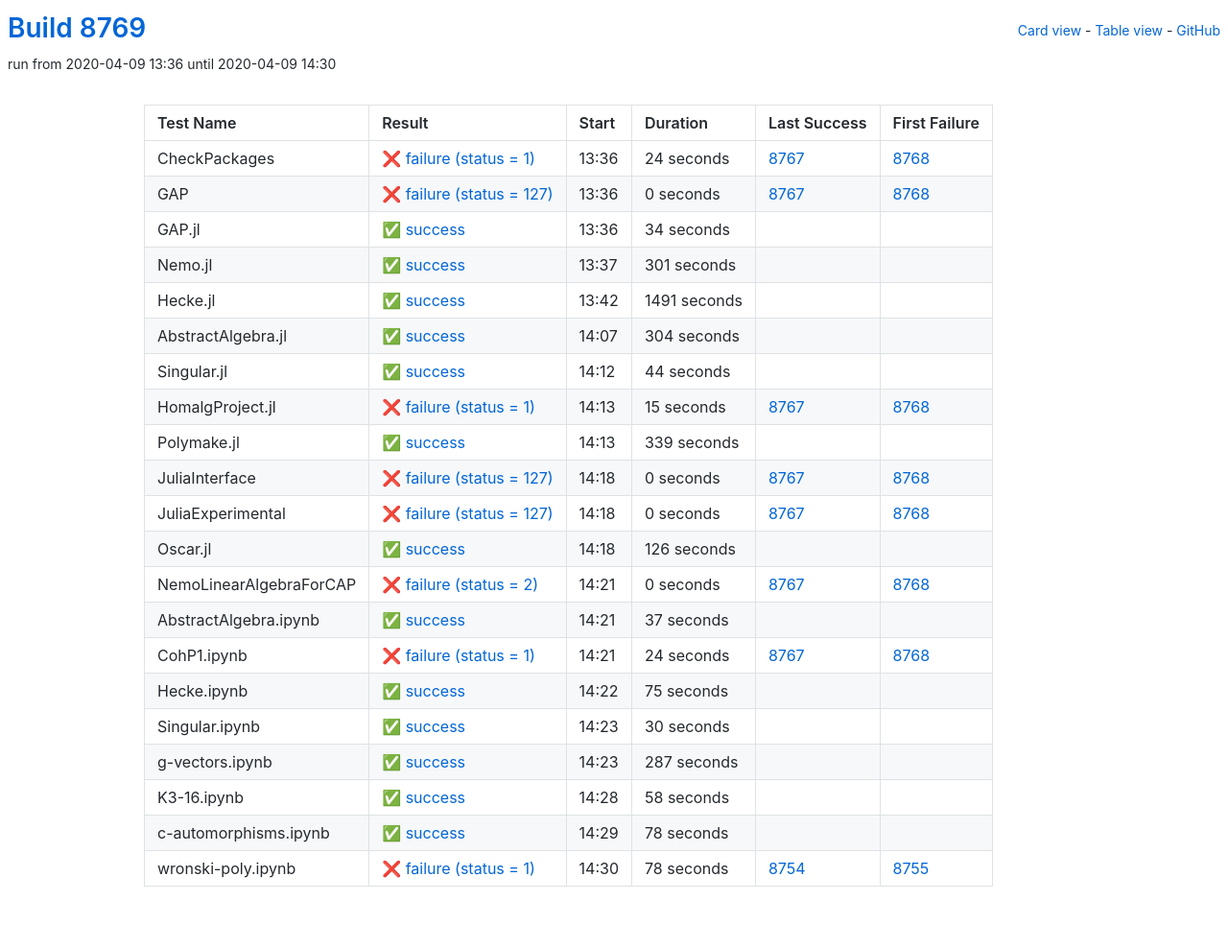
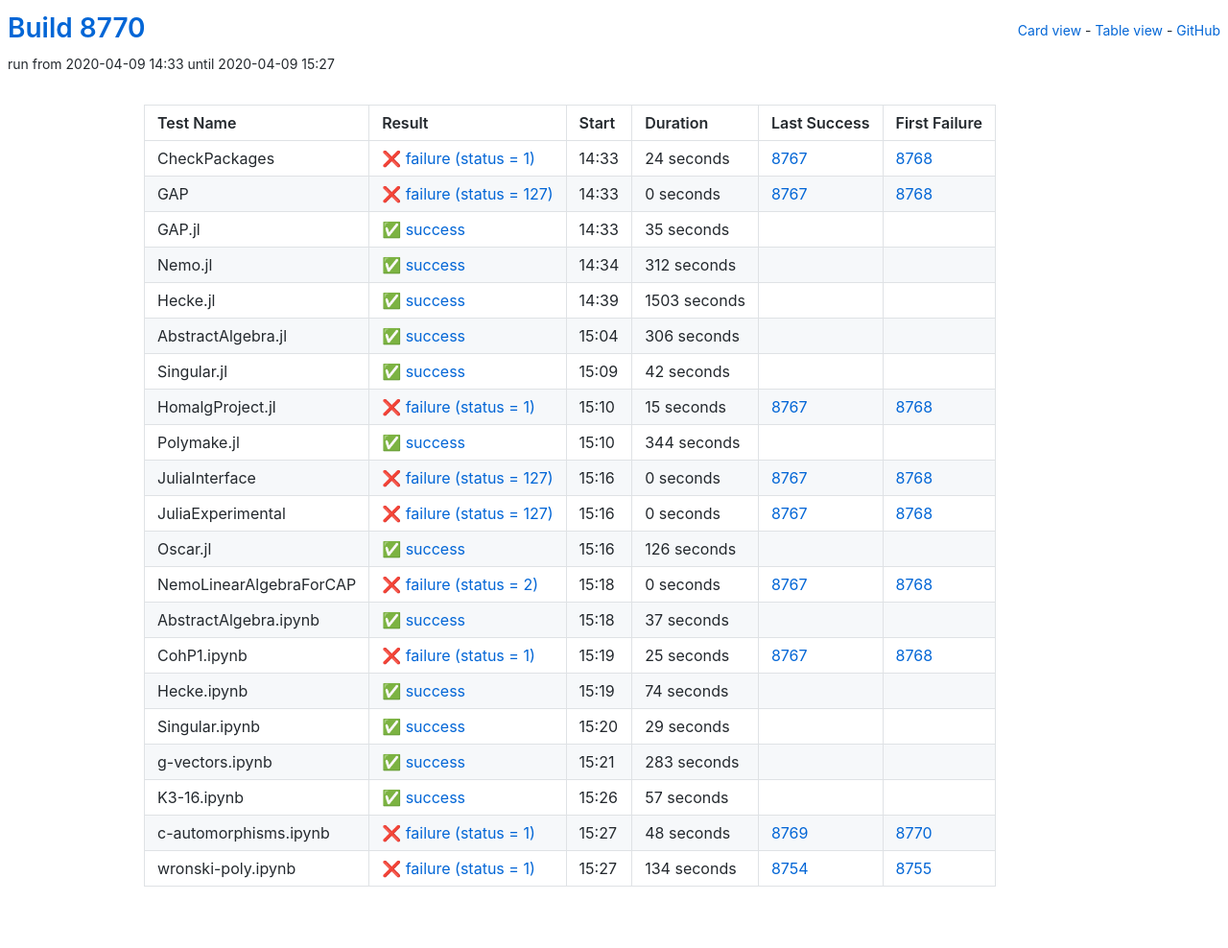
Before and after one commit to oscar-system/oscar-ci-status, a Jekyll site: the page built from table.html, in a window 1280 px wide. Shown: the whole page at 96% size. Built offline with Jekyll 4.4.1, drawn with Linux system fonts in a browser that asks for light colours.

Commit message:
Build 8770

```diff
--- a/_data/ci.yml
+++ b/_data/ci.yml
@@ -1,5 +1,5 @@
-build: 8769
-build_url: https://oscarci.mathematik.uni-kl.de/job/oscar/8769/
+build: 8770
+build_url: https://oscarci.mathematik.uni-kl.de/job/oscar/8770/
 job: oscar
 tests:
 - duration: 24
@@ -8,9 +8,9 @@ tests:
   first_failure_url: https://oscarci.mathematik.uni-kl.de/job/oscar/8768/
   last_success: 8767
   last_success_url: https://oscarci.mathematik.uni-kl.de/job/oscar/8767/
-  log: https://oscarci.mathematik.uni-kl.de/job/oscar/8769/artifact/logs/build-8769/CheckPackages.log
+  log: https://oscarci.mathematik.uni-kl.de/job/oscar/8770/artifact/logs/build-8770/CheckPackages.log
   name: CheckPackages
-  start: 2020-04-09 13:36
+  start: 2020-04-09 14:33
   status: failure
   success: false
 - duration: 0
@@ -19,64 +19,64 @@ tests:
   first_failure_url: https://oscarci.mathematik.uni-kl.de/job/oscar/8768/
   last_success: 8767
   last_success_url: https://oscarci.mathematik.uni-kl.de/job/oscar/8767/
-  log: https://oscarci.mathematik.uni-kl.de/job/oscar/8769/artifact/logs/build-8769/GAP.log
+  log: https://oscarci.mathematik.uni-kl.de/job/oscar/8770/artifact/logs/build-8770/GAP.log
   name: GAP
-  start: 2020-04-09 13:36
+  start: 2020-04-09 14:33
   status: failure
   success: false
-- duration: 34
+- duration: 35
   exitcode: 0
   first_failure: false
   first_failure_url: null
   last_success: false
   last_success_url: null
-  log: https://oscarci.mathematik.uni-kl.de/job/oscar/8769/artifact/logs/build-8769/GAP.jl.log
+  log: https://oscarci.mathematik.uni-kl.de/job/oscar/8770/artifact/logs/build-8770/GAP.jl.log
   name: GAP.jl
-  start: 2020-04-09 13:36
+  start: 2020-04-09 14:33
   status: success
   success: true
-- duration: 301
+- duration: 312
   exitcode: 0
   first_failure: false
   first_failure_url: null
   last_success: false
   last_success_url: null
-  log: https://oscarci.mathematik.uni-kl.de/job/oscar/8769/artifact/logs/build-8769/Nemo.jl.log
+  log: https://oscarci.mathematik.uni-kl.de/job/oscar/8770/artifact/logs/build-8770/Nemo.jl.log
   name: Nemo.jl
-  start: 2020-04-09 13:37
+  start: 2020-04-09 14:34
   status: success
   success: true
-- duration: 1491
+- duration: 1503
   exitcode: 0
   first_failure: false
   first_failure_url: null
   last_success: false
   last_success_url: null
-  log: https://oscarci.mathematik.uni-kl.de/job/oscar/8769/artifact/logs/build-8769/Hecke.jl.log
+  log: https://oscarci.mathematik.uni-kl.de/job/oscar/8770/artifact/logs/build-8770/Hecke.jl.log
   name: Hecke.jl
-  start: 2020-04-09 13:42
+  start: 2020-04-09 14:39
   status: success
   success: true
-- duration: 304
+- duration: 306
   exitcode: 0
   first_failure: false
   first_failure_url: null
   last_success: false
   last_success_url: null
-  log: https://oscarci.mathematik.uni-kl.de/job/oscar/8769/artifact/logs/build-8769/AbstractAlgebra.jl.log
+  log: https://oscarci.mathematik.uni-kl.de/job/oscar/8770/artifact/logs/build-8770/AbstractAlgebra.jl.log
   name: AbstractAlgebra.jl
-  start: 2020-04-09 14:07
+  start: 2020-04-09 15:04
   status: success
   success: true
-- duration: 44
+- duration: 42
   exitcode: 0
   first_failure: false
   first_failure_url: null
   last_success: false
   last_success_url: null
-  log: https://oscarci.mathematik.uni-kl.de/job/oscar/8769/artifact/logs/build-8769/Singular.jl.log
+  log: https://oscarci.mathematik.uni-kl.de/job/oscar/8770/artifact/logs/build-8770/Singular.jl.log
   name: Singular.jl
-  start: 2020-04-09 14:12
+  start: 2020-04-09 15:09
   status: success
   success: true
 - duration: 15
@@ -85,20 +85,20 @@ tests:
   first_failure_url: https://oscarci.mathematik.uni-kl.de/job/oscar/8768/
   last_success: 8767
   last_success_url: https://oscarci.mathematik.uni-kl.de/job/oscar/8767/
-  log: https://oscarci.mathematik.uni-kl.de/job/oscar/8769/artifact/logs/build-8769/HomalgProject.jl.log
+  log: https://oscarci.mathematik.uni-kl.de/job/oscar/8770/artifact/logs/build-8770/HomalgProject.jl.log
   name: HomalgProject.jl
-  start: 2020-04-09 14:13
+  start: 2020-04-09 15:10
   status: failure
   success: false
-- duration: 339
+- duration: 344
   exitcode: 0
   first_failure: false
   first_failure_url: null
   last_success: false
   last_success_url: null
-  log: https://oscarci.mathematik.uni-kl.de/job/oscar/8769/artifact/logs/build-8769/Polymake.jl.log
+  log: https://oscarci.mathematik.uni-kl.de/job/oscar/8770/artifact/logs/build-8770/Polymake.jl.log
   name: Polymake.jl
-  start: 2020-04-09 14:13
+  start: 2020-04-09 15:10
   status: success
   success: true
 - duration: 0
@@ -107,9 +107,9 @@ tests:
   first_failure_url: https://oscarci.mathematik.uni-kl.de/job/oscar/8768/
   last_success: 8767
   last_success_url: https://oscarci.mathematik.uni-kl.de/job/oscar/8767/
-  log: https://oscarci.mathematik.uni-kl.de/job/oscar/8769/artifact/logs/build-8769/JuliaInterface.log
+  log: https://oscarci.mathematik.uni-kl.de/job/oscar/8770/artifact/logs/build-8770/JuliaInterface.log
   name: JuliaInterface
-  start: 2020-04-09 14:18
+  start: 2020-04-09 15:16
   status: failure
   success: false
 - duration: 0
@@ -118,9 +118,9 @@ tests:
   first_failure_url: https://oscarci.mathematik.uni-kl.de/job/oscar/8768/
   last_success: 8767
   last_success_url: https://oscarci.mathematik.uni-kl.de/job/oscar/8767/
-  log: https://oscarci.mathematik.uni-kl.de/job/oscar/8769/artifact/logs/build-8769/JuliaExperimental.log
+  log: https://oscarci.mathematik.uni-kl.de/job/oscar/8770/artifact/logs/build-8770/JuliaExperimental.log
   name: JuliaExperimental
-  start: 2020-04-09 14:18
+  start: 2020-04-09 15:16
   status: failure
   success: false
 - duration: 126
@@ -129,9 +129,9 @@ tests:
   first_failure_url: null
   last_success: false
   last_success_url: null
-  log: https://oscarci.mathematik.uni-kl.de/job/oscar/8769/artifact/logs/build-8769/Oscar.jl.log
+  log: https://oscarci.mathematik.uni-kl.de/job/oscar/8770/artifact/logs/build-8770/Oscar.jl.log
   name: Oscar.jl
-  start: 2020-04-09 14:18
+  start: 2020-04-09 15:16
   status: success
   success: true
 - duration: 0
@@ -140,9 +140,9 @@ tests:
   first_failure_url: https://oscarci.mathematik.uni-kl.de/job/oscar/8768/
   last_success: 8767
   last_success_url: https://oscarci.mathematik.uni-kl.de/job/oscar/8767/
-  log: https://oscarci.mathematik.uni-kl.de/job/oscar/8769/artifact/logs/build-8769/NemoLinearAlgebraForCAP.log
+  log: https://oscarci.mathematik.uni-kl.de/job/oscar/8770/artifact/logs/build-8770/NemoLinearAlgebraForCAP.log
   name: NemoLinearAlgebraForCAP
-  start: 2020-04-09 14:21
+  start: 2020-04-09 15:18
   status: failure
   success: false
 - duration: 37
@@ -151,85 +151,85 @@ tests:
   first_failure_url: null
   last_success: false
   last_success_url: null
-  log: https://oscarci.mathematik.uni-kl.de/job/oscar/8769/artifact/logs/build-8769/AbstractAlgebra.ipynb.log
+  log: https://oscarci.mathematik.uni-kl.de/job/oscar/8770/artifact/logs/build-8770/AbstractAlgebra.ipynb.log
   name: AbstractAlgebra.ipynb
-  start: 2020-04-09 14:21
+  start: 2020-04-09 15:18
   status: success
   success: true
-- duration: 24
+- duration: 25
   exitcode: 1
   first_failure: 8768
   first_failure_url: https://oscarci.mathematik.uni-kl.de/job/oscar/8768/
   last_success: 8767
   last_success_url: https://oscarci.mathematik.uni-kl.de/job/oscar/8767/
-  log: https://oscarci.mathematik.uni-kl.de/job/oscar/8769/artifact/logs/build-8769/CohP1.ipynb.log
+  log: https://oscarci.mathematik.uni-kl.de/job/oscar/8770/artifact/logs/build-8770/CohP1.ipynb.log
   name: CohP1.ipynb
-  start: 2020-04-09 14:21
+  start: 2020-04-09 15:19
   status: failure
   success: false
-- duration: 75
+- duration: 74
   exitcode: 0
   first_failure: false
   first_failure_url: null
   last_success: false
   last_success_url: null
-  log: https://oscarci.mathematik.uni-kl.de/job/oscar/8769/artifact/logs/build-8769/Hecke.ipynb.log
+  log: https://oscarci.mathematik.uni-kl.de/job/oscar/8770/artifact/logs/build-8770/Hecke.ipynb.log
   name: Hecke.ipynb
-  start: 2020-04-09 14:22
+  start: 2020-04-09 15:19
   status: success
   success: true
-- duration: 30
+- duration: 29
   exitcode: 0
   first_failure: false
   first_failure_url: null
   last_success: false
   last_success_url: null
-  log: https://oscarci.mathematik.uni-kl.de/job/oscar/8769/artifact/logs/build-8769/Singular.ipynb.log
+  log: https://oscarci.mathematik.uni-kl.de/job/oscar/8770/artifact/logs/build-8770/Singular.ipynb.log
   name: Singular.ipynb
-  start: 2020-04-09 14:23
+  start: 2020-04-09 15:20
   status: success
   success: true
-- duration: 287
+- duration: 283
   exitcode: 0
   first_failure: false
   first_failure_url: null
   last_success: false
   last_success_url: null
-  log: https://oscarci.mathematik.uni-kl.de/job/oscar/8769/artifact/logs/build-8769/g-vectors.ipynb.log
+  log: https://oscarci.mathematik.uni-kl.de/job/oscar/8770/artifact/logs/build-8770/g-vectors.ipynb.log
   name: g-vectors.ipynb
-  start: 2020-04-09 14:23
+  start: 2020-04-09 15:21
   status: success
   success: true
-- duration: 58
+- duration: 57
   exitcode: 0
   first_failure: false
   first_failure_url: null
   last_success: false
   last_success_url: null
-  log: https://oscarci.mathematik.uni-kl.de/job/oscar/8769/artifact/logs/build-8769/K3-16.ipynb.log
+  log: https://oscarci.mathematik.uni-kl.de/job/oscar/8770/artifact/logs/build-8770/K3-16.ipynb.log
   name: K3-16.ipynb
-  start: 2020-04-09 14:28
+  start: 2020-04-09 15:26
   status: success
   success: true
-- duration: 78
-  exitcode: 0
-  first_failure: false
-  first_failure_url: null
-  last_success: false
-  last_success_url: null
-  log: https://oscarci.mathematik.uni-kl.de/job/oscar/8769/artifact/logs/build-8769/c-automorphisms.ipynb.log
+- duration: 48
+  exitcode: 1
+  first_failure: 8770
+  first_failure_url: https://oscarci.mathematik.uni-kl.de/job/oscar/8770/
+  last_success: 8769
+  last_success_url: https://oscarci.mathematik.uni-kl.de/job/oscar/8769/
+  log: https://oscarci.mathematik.uni-kl.de/job/oscar/8770/artifact/logs/build-8770/c-automorphisms.ipynb.log
   name: c-automorphisms.ipynb
-  start: 2020-04-09 14:29
-  status: success
-  success: true
-- duration: 78
+  start: 2020-04-09 15:27
+  status: failure
+  success: false
+- duration: 134
   exitcode: 1
   first_failure: 8755
   first_failure_url: https://oscarci.mathematik.uni-kl.de/job/oscar/8755/
   last_success: 8754
   last_success_url: https://oscarci.mathematik.uni-kl.de/job/oscar/8754/
-  log: https://oscarci.mathematik.uni-kl.de/job/oscar/8769/artifact/logs/build-8769/wronski-poly.ipynb.log
+  log: https://oscarci.mathematik.uni-kl.de/job/oscar/8770/artifact/logs/build-8770/wronski-poly.ipynb.log
   name: wronski-poly.ipynb
-  start: 2020-04-09 14:30
+  start: 2020-04-09 15:27
   status: failure
   success: false
```
Also changed, not shown: README.md.
